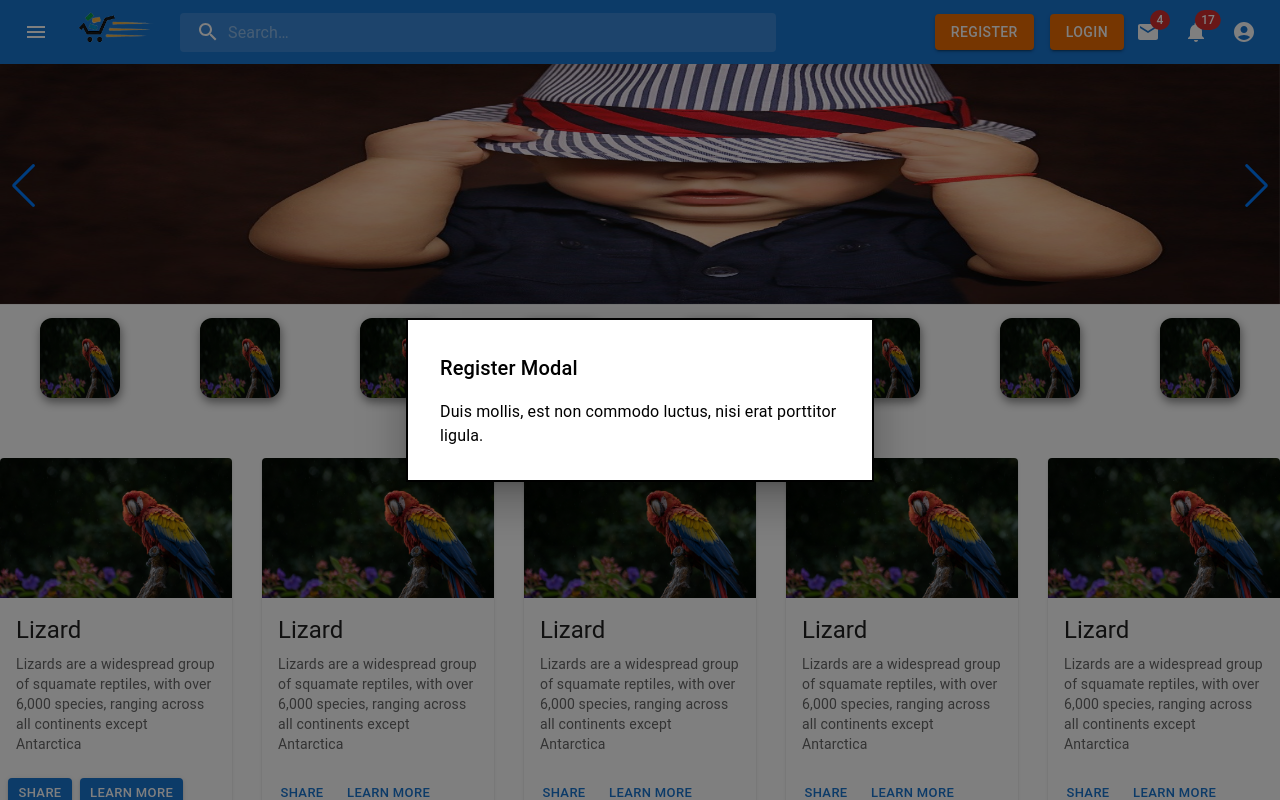
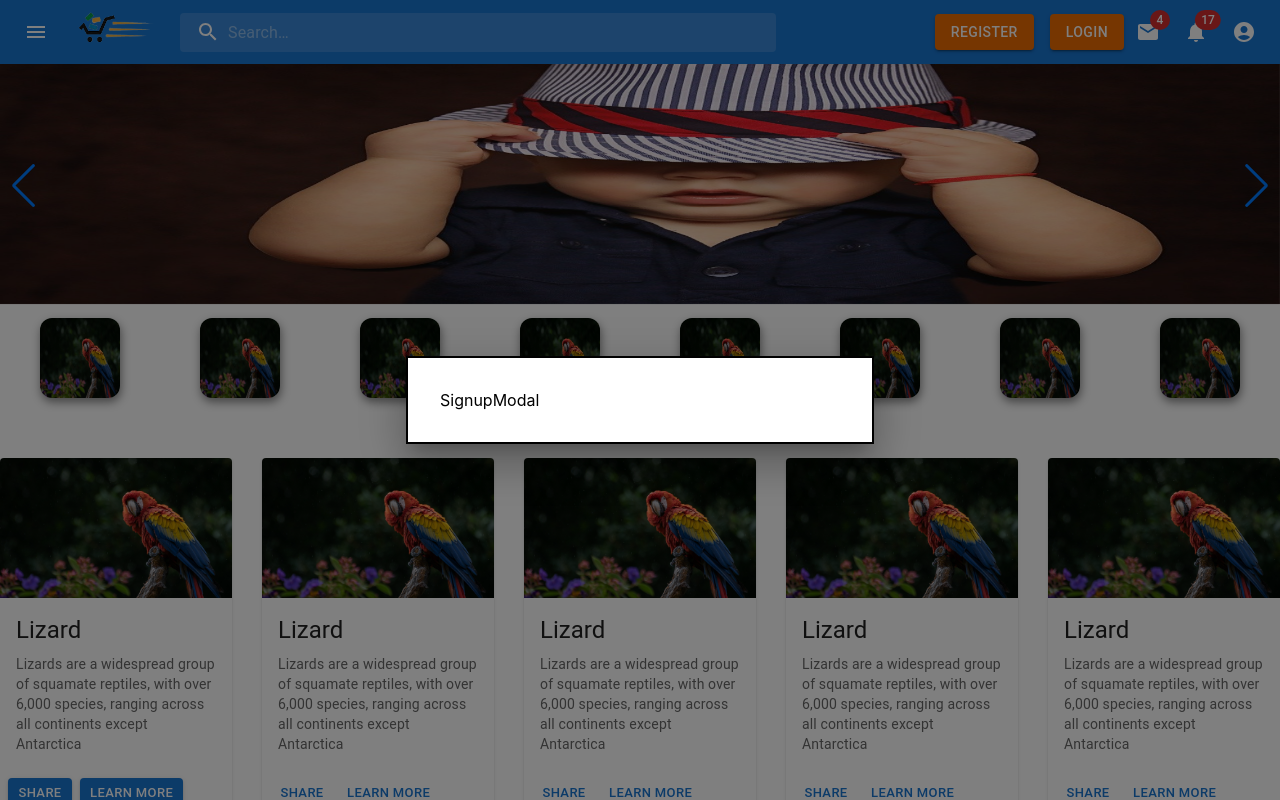
Before and after one commit to reo127/EcommerceDesign, a React (Create React App) app: page / in a window 1280 px wide. Both pictures are taken after a click on the button "REGISTER". Shown: the top 800 px of the page. Built offline with nearby package versions, Linux system fonts and the light colour scheme.

Commit message:
Created a component AuthModal.jsx and Import login and register modal from their

```diff
--- /dev/null
+++ b/src/Components/AuthModal.jsx
@@ -0,0 +1,18 @@
+import React from 'react'
+import Box from '@mui/material/Box';
+
+// Login Modal
+export const LoginModal = () => {
+  return (
+    <div>LoginModalfdgsdfgds</div>
+  )
+}
+
+// Register Modal
+export const SignupModal = () => {
+    return(
+        <div>SignupModal</div>
+    )
+}
+
+// export default LoginModal
--- a/src/Components/Navbar.jsx
+++ b/src/Components/Navbar.jsx
@@ -1,4 +1,6 @@
 import * as React from 'react';
+
+import { LoginModal, SignupModal } from './AuthModal'
 
 import StoreLogo from '../images/StoreLogo2.png';
 import Stack from '@mui/material/Stack';
@@ -233,10 +235,10 @@ export default function Navbar() {
             {/* Login and Register Button and modal ================================================================================== */}
             <Stack spacing={2} direction="row">
               <Button variant="contained" color='warning' onClick={registerOpen}>Register</Button>
-              <Button variant="contained" color='warning'  onClick={loginOpen} > Login </Button>
+              <Button variant="contained" color='warning' onClick={loginOpen} > Login </Button>
             </Stack>
 
-              {/* Login Modal */}
+            {/* Login Modal */}
             <Modal
               keepMounted
               open={login}
@@ -245,12 +247,7 @@ export default function Navbar() {
               aria-describedby="keep-mounted-modal-description"
             >
               <Box sx={ModalStyle}>
-                <Typography id="keep-mounted-modal-title" variant="h6" component="h2">
-                  Login Modal
-                </Typography>
-                <Typography id="keep-mounted-modal-description" sx={{ mt: 2 }}>
-                  Duis mollis, est non commodo luctus, nisi erat porttitor ligula.
-                </Typography>
+                <LoginModal />
               </Box>
             </Modal>
 
@@ -263,12 +260,7 @@ export default function Navbar() {
               aria-describedby="keep-mounted-modal-description"
             >
               <Box sx={ModalStyle}>
-                <Typography id="keep-mounted-modal-title" variant="h6" component="h2">
-                  Register Modal
-                </Typography>
-                <Typography id="keep-mounted-modal-description" sx={{ mt: 2 }}>
-                  Duis mollis, est non commodo luctus, nisi erat porttitor ligula.
-                </Typography>
+                <SignupModal />
               </Box>
             </Modal>
 
```
